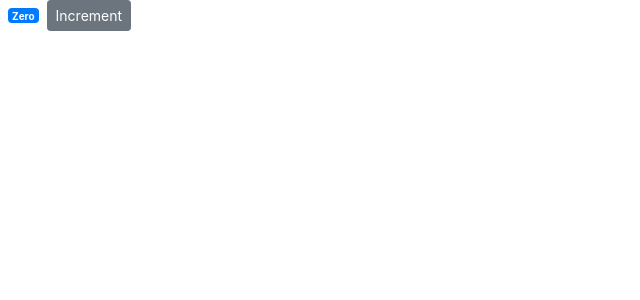
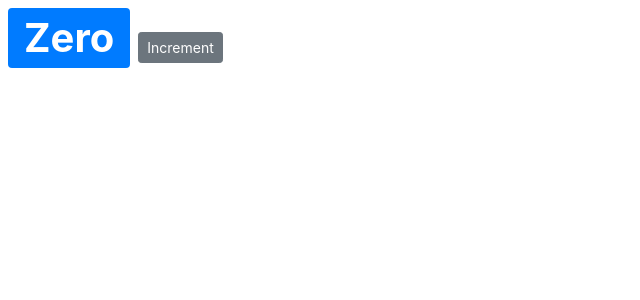
Before and after one commit to khwilo/counter-app, a React (Create React App) app: page / in a window 1280 px wide. Shown: the top 300 px of the page, without its empty margins (0-640 px from the left). Built offline with nearby package versions, Linux system fonts and the light colour scheme.

Commit message:
Use inline styling

```diff
--- a/src/components/counter.jsx
+++ b/src/components/counter.jsx
@@ -5,15 +5,10 @@ class Counter extends Component {
     count: 0
   };
 
-  styles = {
-    fontSize: 10,
-    fontWeight: "bold"
-  };
-
   render() {
     return (
       <div>
-        <span style={this.styles} className="badge badge-primary m-2">
+        <span style={{fontSize: 40}} className="badge badge-primary m-2">
           {this.formatCount()}
         </span>
         <button className="btn btn-secondary btn-sm">Increment</button>
```
